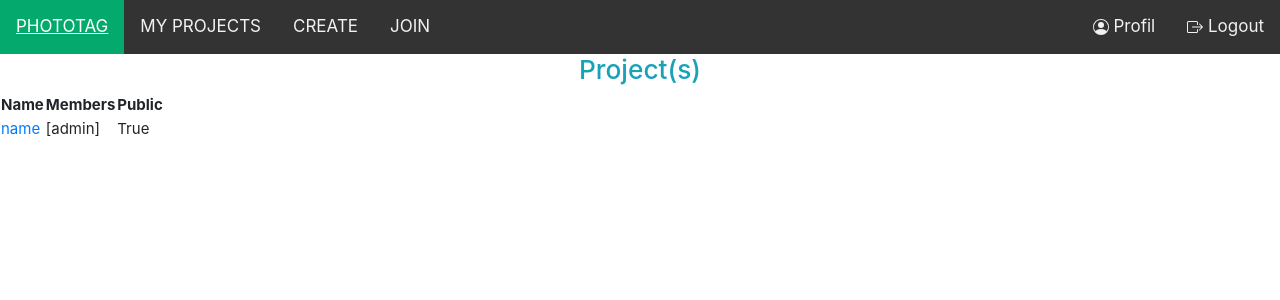
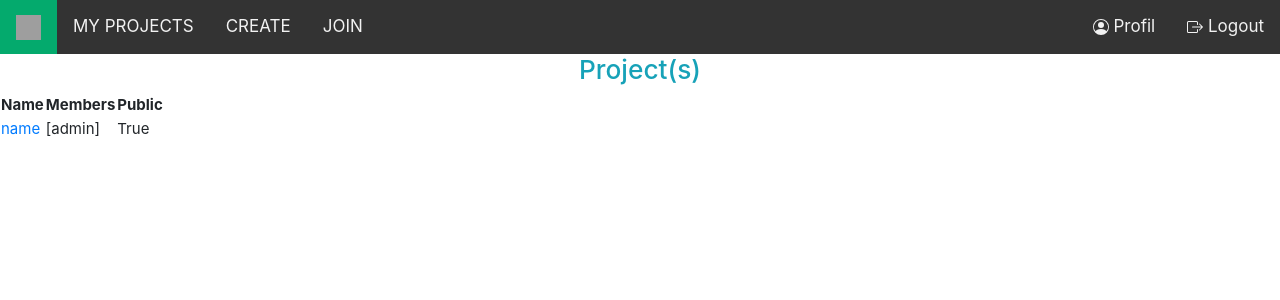
Before and after one commit to valatt19/phototag, a Flask app: page /project/ in a window 1280 px wide. Shown: the top 300 px of the page. Run offline with Flask 2, Linux system fonts and the light colour scheme; a user stored in the database is signed in; data comes from the database, SQL or seed files in the repository; some libraries are stand-ins or nearby versions; grey boxes are pictures that could not be loaded.

Commit message:
Update parent.html

```diff
--- a/app/templates/parent.html
+++ b/app/templates/parent.html
@@ -11,7 +11,9 @@
 
 <body>
  <div class="topnav">
-  <a class="active" href="/project">PHOTOTAG</a>
+    <a class="active" href="/project">
+        <img alt="Photo-Tag" src="/static/img/photo-tag-white.png" width="25" height="25">
+    </a>
     <a href="/project">MY PROJECTS</a>
     <a href="/project/new" >CREATE</a>
     <a href="/project/join">JOIN</a>
@@ -19,16 +21,15 @@
         <a href="#"><svg xmlns="http://www.w3.org/2000/svg" width="16" height="16" fill="currentColor" class="bi bi-person-circle" viewBox="0 0 16 16">
             <path d="M11 6a3 3 0 1 1-6 0 3 3 0 0 1 6 0z"/>
             <path fill-rule="evenodd" d="M0 8a8 8 0 1 1 16 0A8 8 0 0 1 0 8zm8-7a7 7 0 0 0-5.468 11.37C3.242 11.226 4.805 10 8 10s4.757 1.225 5.468 2.37A7 7 0 0 0 8 1z"/>
-</svg> Profil</a>
+            </svg> Profil
+        </a>
         <a  href="/logout/"> <svg xmlns="http://www.w3.org/2000/svg" width="16" height="16" fill="currentColor" class="bi bi-box-arrow-right" viewBox="0 0 16 16">
             <path fill-rule="evenodd" d="M10 12.5a.5.5 0 0 1-.5.5h-8a.5.5 0 0 1-.5-.5v-9a.5.5 0 0 1 .5-.5h8a.5.5 0 0 1 .5.5v2a.5.5 0 0 0 1 0v-2A1.5 1.5 0 0 0 9.5 2h-8A1.5 1.5 0 0 0 0 3.5v9A1.5 1.5 0 0 0 1.5 14h8a1.5 1.5 0 0 0 1.5-1.5v-2a.5.5 0 0 0-1 0v2z"/>
             <path fill-rule="evenodd" d="M15.854 8.354a.5.5 0 0 0 0-.708l-3-3a.5.5 0 0 0-.708.708L14.293 7.5H5.5a.5.5 0 0 0 0 1h8.793l-2.147 2.146a.5.5 0 0 0 .708.708l3-3z"/>
             </svg> Logout
         </a>
-
     </div>
 </div>
-
 {% block content %} {% endblock %}
 </body>
 </html>
```
Lines whose indentation alone changed are shown as unchanged.
